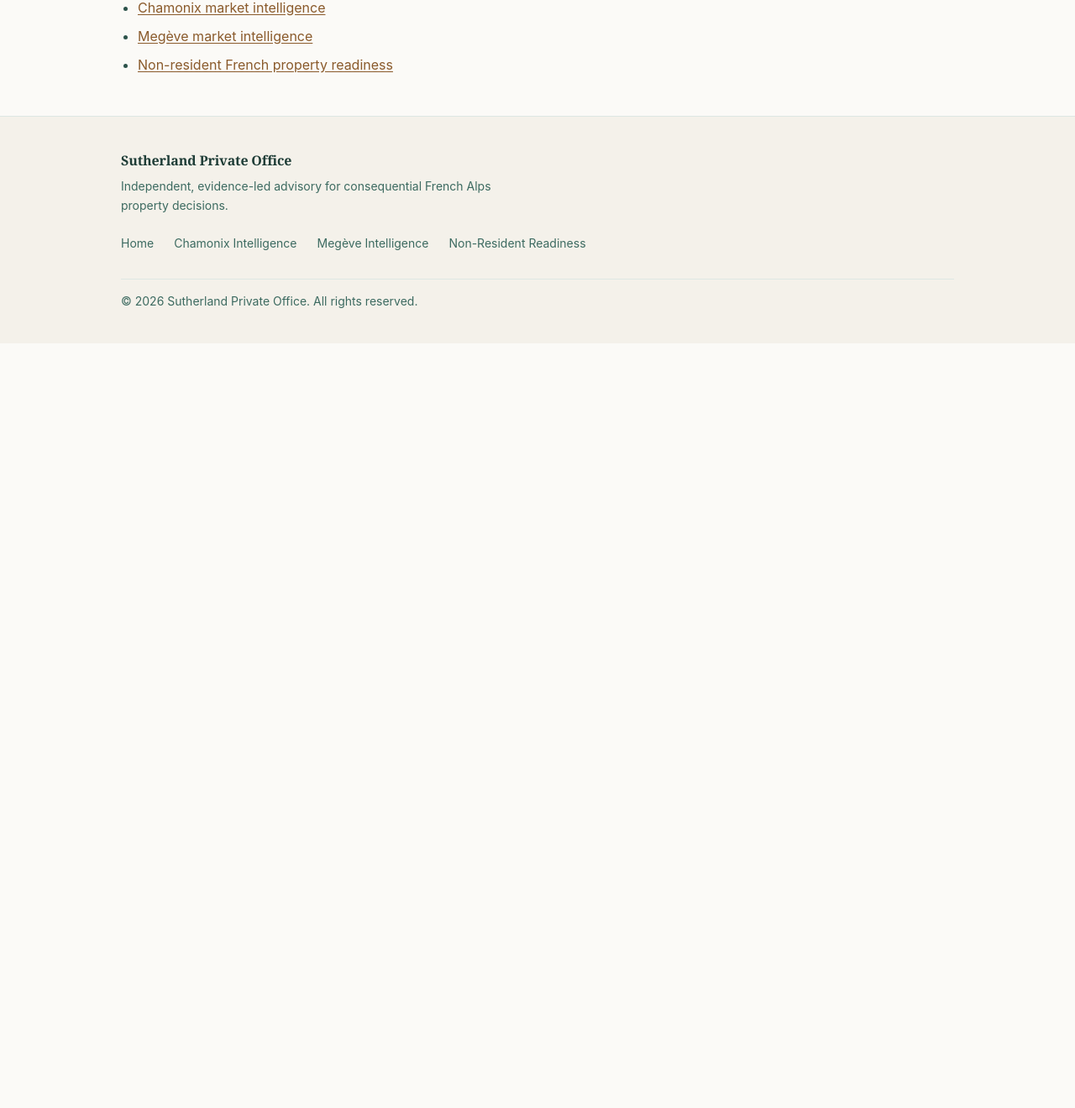
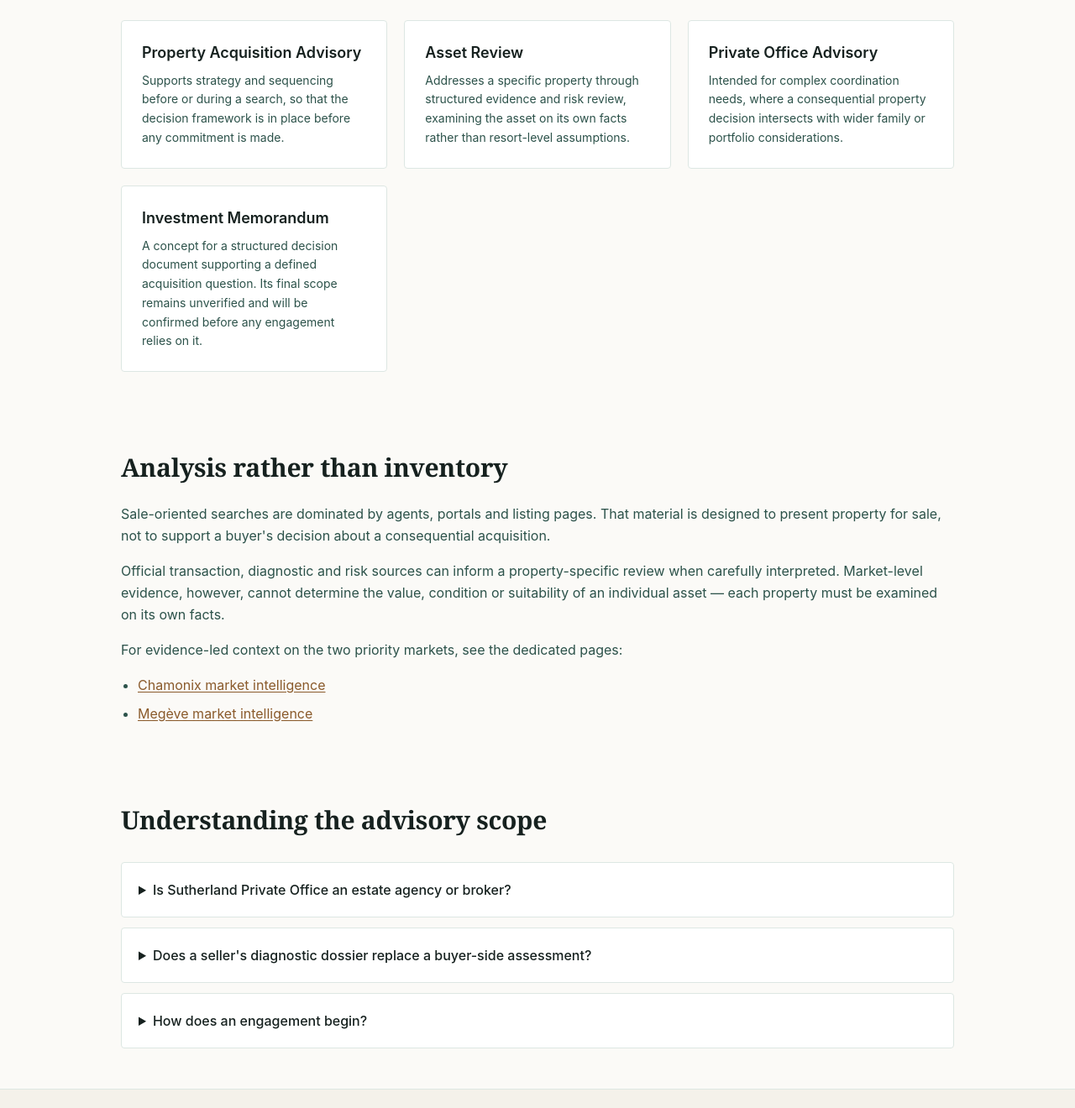
Before and after one commit to sutherlandamcom/factory, an Astro site in the folder sites/starter/: page / in a window 1280 px wide. Shown: the part 710-2030 px from the top of the page at 84% size. Before the commit the page ends 1119 px from the top, so only its background shows below. Built offline with nearby package versions, Linux system fonts and the light colour scheme; Astro itself is replaced by a stand-in of ours.

Commit message:
feat(site): launch homepage via Factory create_page (run 20260902T203721Z-142534)
Reference slice page 1 of 2. Compiled from accepted Blueprint
(20260901T114820Z-8976f5e5) via bounded contentBrief; executed through
the standard Kimi K3 product path (attempt 2 after link-resolution
repair); full gate green: scope PASS, integrity PASS, foundation+dynamic
QA PASS, semantic verification PASS, replay PASS.

```diff
--- a/sites/starter/src/pages/index.astro
+++ b/sites/starter/src/pages/index.astro
@@ -1,39 +1,93 @@
 ---
 import Layout from "../layouts/Layout.astro";
 import Hero from "../components/Hero.astro";
+import FeatureCards from "../components/FeatureCards.astro";
 import ContentSection from "../components/ContentSection.astro";
 import FAQ from "../components/FAQ.astro";
 import { siteProfile } from "../lib/site-profile";
+
+const title = "Independent advice for consequential French Alps property decisions";
+const description =
+  "Evidence-led acquisition and asset advisory for international buyers considering consequential property decisions in Chamonix and Megève.";
 
 const jsonLd = {
   "@context": "https://schema.org",
   "@type": "LocalBusiness",
   name: siteProfile.siteName,
-  description: "Independent, evidence-led advisory for consequential French Alps property decisions.",
+  description: description,
   url: new URL(Astro.url.pathname, Astro.site ?? Astro.url.origin).href,
 };
+
+const serviceCards = [
+  {
+    title: "Property Acquisition Advisory",
+    text: "Supports strategy and sequencing before or during a search, so that the decision framework is in place before any commitment is made.",
+  },
+  {
+    title: "Asset Review",
+    text: "Addresses a specific property through structured evidence and risk review, examining the asset on its own facts rather than resort-level assumptions.",
+  },
+  {
+    title: "Private Office Advisory",
+    text: "Intended for complex coordination needs, where a consequential property decision intersects with wider family or portfolio considerations.",
+  },
+  {
+    title: "Investment Memorandum",
+    text: "A concept for a structured decision document supporting a defined acquisition question. Its final scope remains unverified and will be confirmed before any engagement relies on it.",
+  },
+];
+
+const faqItems = [
+  {
+    question: "Is Sutherland Private Office an estate agency or broker?",
+    answer:
+      "No. French real-estate intermediation is regulated, and permissions must be verified before any transaction-related role is described. This launch presents advisory services only — analysis and decision support, not intermediation, listings or seller mandates.",
+  },
+  {
+    question: "Does a seller's diagnostic dossier replace a buyer-side assessment?",
+    answer:
+      "No. The diagnostic dossier supplied with a sale is important evidence, but it is prepared on the seller's side and does not replace a broader buyer-side technical assessment of the specific property.",
+  },
+  {
+    question: "How does an engagement begin?",
+    answer:
+      "Through a selective scoping process. This is consistent with discreet private-office engagements: the decision to be supported is defined first, and the appropriate advisory pathway is agreed before any work proceeds.",
+  },
+];
 ---
 
-<Layout
-  title="Independent advice for consequential French Alps property decisions"
-  description="Sutherland Private Office is an independent, evidence-led advisory for high-value French Alps property decisions, prioritising Chamonix and Megève."
-  jsonLd={jsonLd}
->
+<Layout title={title} description={description} jsonLd={jsonLd}>
   <Hero
-    heading="Independent advice for consequential French Alps property decisions"
-    subheading="Sutherland Private Office is an independent, evidence-led advisory for high-value property decisions in the French Alps, prioritising Chamonix and Megève."
+    heading={title}
+    subheading="Decision support before commitment. Sutherland Private Office is a real-estate investment advisory and Private Office focused on the French Alps, with priority markets in Chamonix and Megève. This launch is separate from any future transactional arm and presents no property inventory."
   />
 
-  <ContentSection heading="Evidence-led market intelligence">
+  <FeatureCards heading="Choose the support appropriate to the decision" cards={serviceCards} />
+
+  <ContentSection heading="Analysis rather than inventory">
     <p>
-      The site publishes dated, source-backed market intelligence for the two priority
-      markets — Chamonix and Megève — along with preparation guidance for non-resident
-      buyers of French property.
+      Sale-oriented searches are dominated by agents, portals and listing pages. That material
+      is designed to present property for sale, not to support a buyer's decision about a
+      consequential acquisition.
+    </p>
+    <p>
+      Official transaction, diagnostic and risk sources can inform a property-specific review
+      when carefully interpreted. Market-level evidence, however, cannot determine the value,
+      condition or suitability of an individual asset — each property must be examined on its
+      own facts.
+    </p>
+    <p>
+      For evidence-led context on the two priority markets, see the dedicated pages:
     </p>
     <ul class="list-disc space-y-2 pl-5">
-      <li><a class="text-accent-700 underline underline-offset-2 hover:text-accent-800" href="/chamonix-market-intelligence">Chamonix market intelligence</a></li>
-      <li><a class="text-accent-700 underline underline-offset-2 hover:text-accent-800" href="/megeve-market-intelligence">Megève market intelligence</a></li>
-      <li><a class="text-accent-700 underline underline-offset-2 hover:text-accent-800" href="/blog/non-resident-french-property-readiness">Non-resident French property readiness</a></li>
+      <li>
+        <a class="text-accent-700 underline underline-offset-2 hover:text-accent-800" href="/chamonix-market-intelligence">Chamonix market intelligence</a>
+      </li>
+      <li>
+        <a class="text-accent-700 underline underline-offset-2 hover:text-accent-800" href="/megeve-market-intelligence">Megève market intelligence</a>
+      </li>
     </ul>
   </ContentSection>
+
+  <FAQ heading="Understanding the advisory scope" items={faqItems} />
 </Layout>
```
